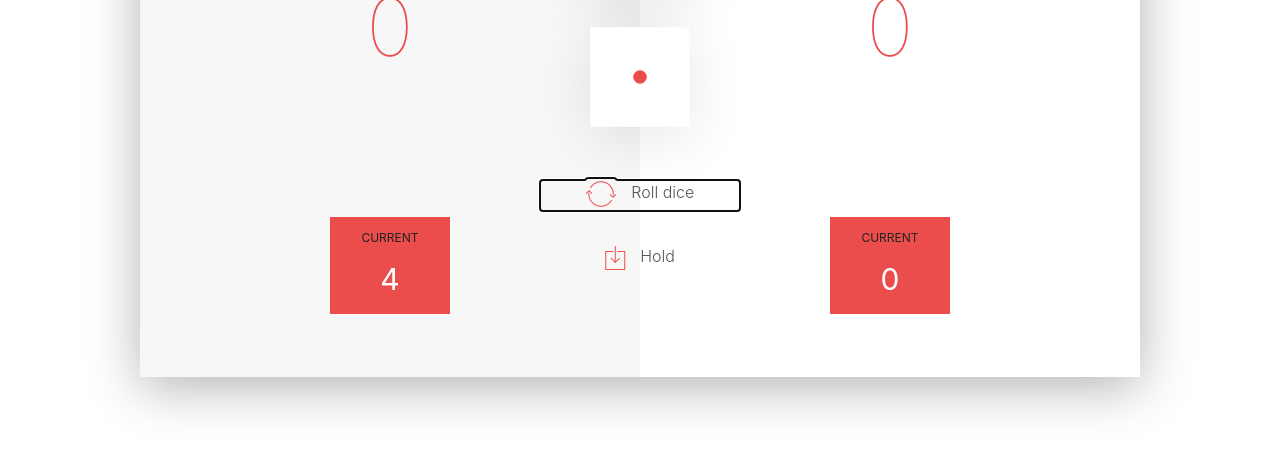
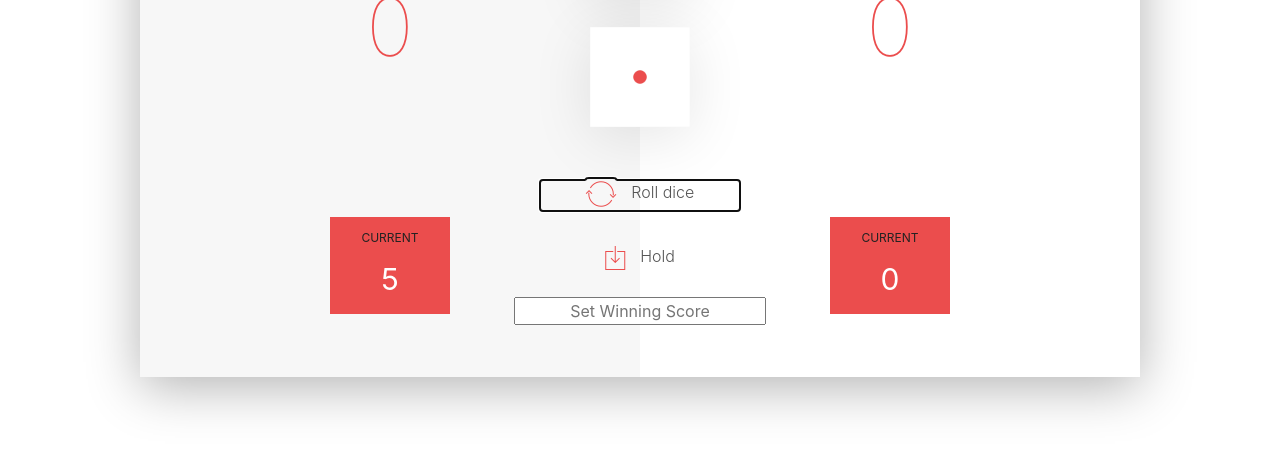
Before and after one commit to abiancu/RollinDice, a plain HTML site: page RollinDice/index.html in a window 1280 px wide. Both pictures are taken after a click on the button "Roll dice". Shown: the part 323-774 px from the top of the page. Drawn offline with nearby package versions, Linux system fonts and the light colour scheme.

Commit message:
more user functionality

```diff
--- a/RollinDice/app.js
+++ b/RollinDice/app.js
@@ -10,15 +10,15 @@ GAME RULES:
 */
 
 // CREATING VARIABLES FOR SCORE
-var score, roundScore, activePlayer, dice, gamePlaying;
+var score, roundScore, activePlayer, dice1, dice2, gamePlaying, hiddeDice;
 
 StartGame();
 
 // SETTING THE VALUE FOR THE CURRENT PLAYER
-$("#current-" + activePlayer).html(dice);
+$("#current-" + activePlayer).html(0);
 
 // hidding the dice for the beginnig round
-// $(".dice").css({display: "none"});
+hideDice = $(".dice").css({display: "none"});
 
 // Start / NewGame
 function StartGame() {
@@ -29,18 +29,20 @@ function StartGame() {
     // Setting initial values to 0 for player 1
     $("#score-0").html(0);
     $("#current-0").html(0);
-    gamePlaying = true;
 
 
     // Setting initial values to 0 for player 2
     $("#score-1").html(0);
     $("#current-1").html(0);
+
+    gamePlaying = true;
 }
 
 // Next player function
 function NextPlayer(){
     // chaning to next player
     activePlayer === 0 ? activePlayer = 1 : activePlayer = 0;
+
     //setting round score back to 0
     roundScore = 0;
 
@@ -58,10 +60,11 @@ function NextPlayer(){
 $(".btn-roll").click(event => {
    if(gamePlaying){
         // 1.CREATING RANDOM NUMBERS TO ROLL THE DICE
-        var dice1 = Math.floor(Math.random() * 6) + 1;
+        dice1 = Math.floor(Math.random() * 6) + 1;
         console.log(dice1);
 
-        var dice2 = Math.floor(Math.random() * 6) + 1;
+        // Adding second dice
+        dice2 = Math.floor(Math.random() * 6) + 1;
         console.log(dice2);
 
         // 2.displaying the dice again after cliking
@@ -71,30 +74,38 @@ $(".btn-roll").click(event => {
         diceDOM.css({
             display: "block"
         });
+        diceDOM2.css({display: "block"});
 
         // 3.displaying the correnct number
         diceDOM.attr("src", "dice-" + dice1 + ".png");
-        diceDOM2.attr("src", "dice-" + dice2 + ".png");
+        diceDOM2.attr("src", "dice-" + dice2 + ".png"); // to display the second dice roll to the DOM
 
 
         // 4.update the score if the roll !=1
-        if (dice1 !== 1) {
+        if (dice1 !== dice2 ) {
             // add the score
-            roundScore += dice1;
+            roundScore += dice1 + dice2;
             $("#current-" + activePlayer).text(roundScore);
-        } else {
+        }else if(dice1 === 6 && dice2 === 6){
+            score[activePlayer] = 0;
+            $("#score-" + activePlayer).html(score[activePlayer]);
+            NextPlayer();
+        }
+        else{
             NextPlayer(); // calling next player
             //hidding the dice againg
             $(".dice").css({
                 display: "block"
             });
         }
-   }
+
+    }
 });
 
 // event listener for the Hold btn
 $(".btn-hold").click(event => {
    if(gamePlaying){
+
         //1. Add current score to global socor
         score[activePlayer] += roundScore;
 
@@ -102,8 +113,18 @@ $(".btn-hold").click(event => {
         $("#score-" + activePlayer).html(score[activePlayer]);
         // calling next player
 
+        // reading input score
+        var finalScore = $(".final-score").val();
+        var winningScore;
+
+        if(finalScore){
+            winningScore = finalScore;
+        }else{
+            winningScore = 100;
+        }
+
         // 3. Check if the player won the game
-        if (score[activePlayer] >= 100) {
+        if (score[activePlayer] >= winningScore) {
             $("#name-" + activePlayer).html("winner!");
             var diceDOM = $(".dice");
             diceDOM.css({
@@ -136,4 +157,4 @@ $(".btn-new").click(event => {
 
 
     // reset round scores
-})
+});
--- a/RollinDice/index.html
+++ b/RollinDice/index.html
@@ -14,7 +14,7 @@
         <script src="https://stackpath.bootstrapcdn.com/bootstrap/4.1.0/js/bootstrap.min.js" integrity="sha384-uefMccjFJAIv6A+rW+L4AHf99KvxDjWSu1z9VI8SKNVmz4sk7buKt/6v9KI65qnm"
             crossorigin="anonymous"></script>
 
-        <title>RollinDice</title>
+        <title>Feeling Lucky?</title>
     </head>
 
     <body>
@@ -37,9 +37,12 @@
                 </div>
             </div>
 
+            <input type="text" placeholder="Set Winning Score" class="final-score">
+
             <button class="btn-new"><i class="ion-ios-plus-outline"></i>New game</button>
             <button class="btn-roll"><i class="ion-ios-loop"></i>Roll dice</button>
             <button class="btn-hold"><i class="ion-ios-download-outline"></i>Hold</button>
+
 
             <img src="dice-5.png" alt="Dice" class="dice" id="dice-1">
             <img src="dice-3.png" alt="Dice" class="dice" id="dice-2">
--- a/RollinDice/style.css
+++ b/RollinDice/style.css
@@ -1,6 +1,16 @@
 /**********************************************
 *** GENERAL
 **********************************************/
+
+.final-score{
+    position: absolute;
+    left: 50%;
+    transform: translateX(-50%);
+    top: 520px;
+    color: #555;
+    text-align: center;
+
+}
 
 * {
     margin: 0;
```
